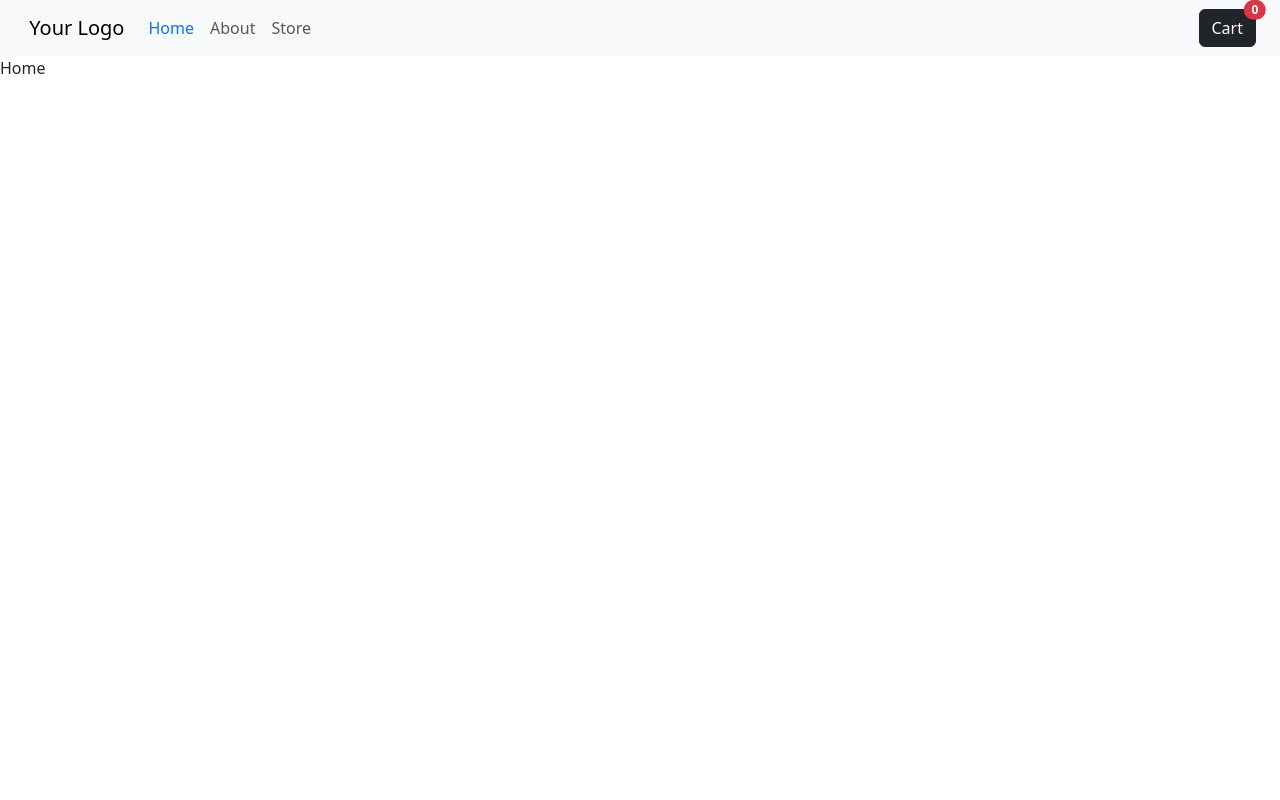
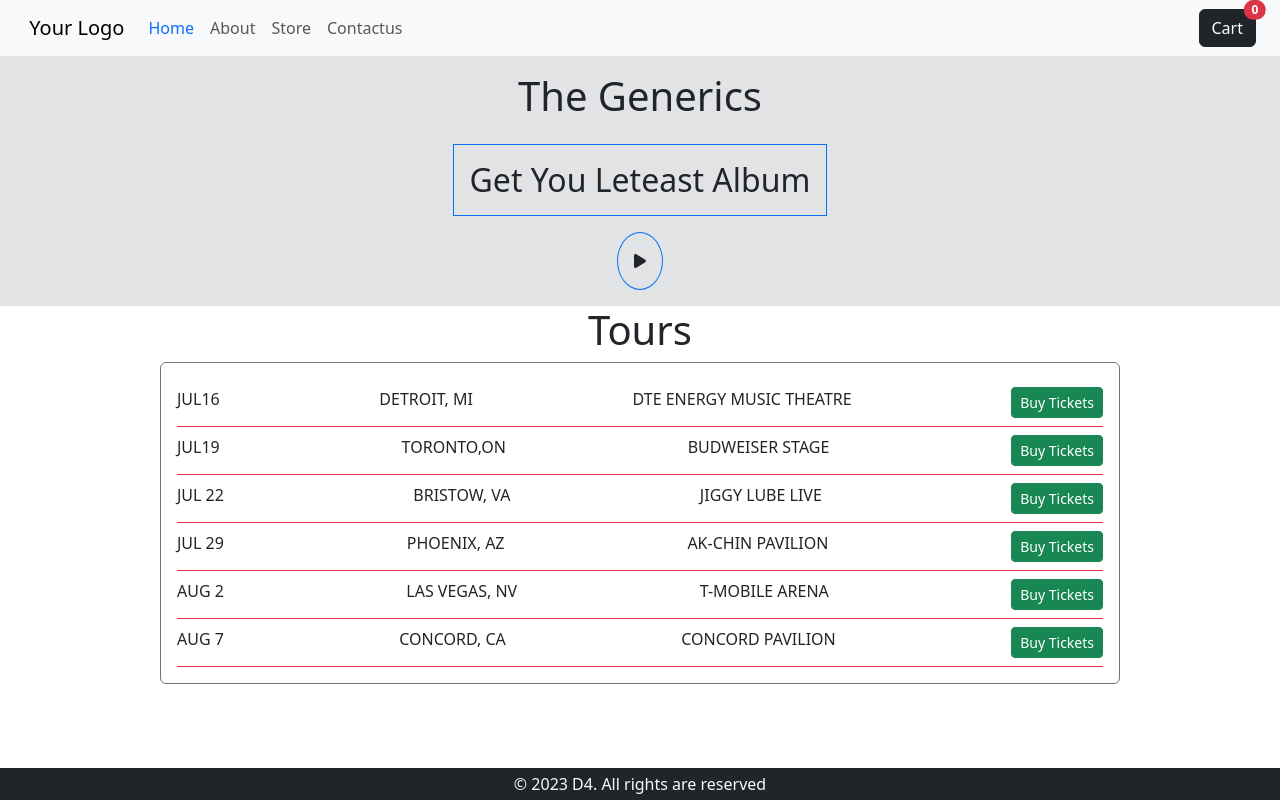
Before and after one commit to codepath26/Eccomarce_React, a React (Create React App) app: page / in a window 1280 px wide. Built offline with nearby package versions, Linux system fonts and the light colour scheme.

Commit message:
adding the contect page and handling the request using the firebase backend as a service

```diff
--- a/public/index.html
+++ b/public/index.html
@@ -12,10 +12,12 @@
     <link rel="apple-touch-icon" href="%PUBLIC_URL%/logo192.png" />
     <link rel="manifest" href="%PUBLIC_URL%/manifest.json" />
     <title>React App</title>
+    <script src="https://kit.fontawesome.com/1c844c00aa.js" crossorigin="anonymous"></script>
   </head>
   <body>
     <noscript>You need to enable JavaScript to run this app.</noscript>
     <div id="overlays"></div>
     <div id="root"></div>
+
   </body>
 </html>
--- a/src/App.js
+++ b/src/App.js
@@ -4,6 +4,7 @@ import Header from "./Components/Header/Header";
 import Cart from "./Components/Cart/Cart";
 import ProductProvider from "./Context/ProductContext";
 import { useState } from "react";
+import Footer from "./Components/Footer/Footer";
 
    //this is the kind mistack which i made i used to render elements into the header so that the element is not show into the web pade don't do the next time
                   //  <Header>
@@ -23,6 +24,7 @@ function App() {
       <Header onOpen={onShowCart}/>
       {showCart && <Cart onClose ={onHideCart} />}
       <Outlet/>
+      <Footer/>
 
     </ProductProvider>
   );
--- a/src/Components/About/About.js
+++ b/src/Components/About/About.js
@@ -1,11 +1,9 @@
-import React from 'react'
+import React from "react";
 
 function About() {
   return (
-    <div>
-      about
-    </div>
-  )
+   <h1 className="mt-5">dfds</h1>
+  );
 }
 
 export default About;
--- a/src/Components/Cart/Modal.js
+++ b/src/Components/Cart/Modal.js
@@ -28,7 +28,7 @@ function Modal(props) {
           </tbody>
         </table>
         <hr />
-        <div className="border border-success d-flex justify-content-between fs-3 fw-bolder">
+        <div className=" d-flex justify-content-between fs-3 fw-bolder">
           <span>Total Price</span>{console.log(productsDetails.totalPrice)}
           <span>₹{productsDetails.totalPrice}</span>
         </div>
--- /dev/null
+++ b/src/Components/ContactUs/Contact.js
@@ -0,0 +1,47 @@
+import React, { useState } from "react";
+
+function Contact() {
+  const [name , setName] =useState('')
+  const [email ,setEmail] =useState('')
+  const [phone , setPhone] =useState('');
+  const subminData = async(e)=>{
+    e.preventDefault();
+    try{
+      const user = {
+        name : name,
+        email: email,
+        phone : phone,
+      }
+        const result = await fetch(`${process.env.REACT_APP_URL}/movies.json()`,{
+          method : "POST",
+          body: user,
+          headers : {
+            "Content-Type" : "application/json"
+          }
+        })
+        const data = await result.json()
+        console.log(result)
+        console.log(data);
+    }catch(err){
+      console.log(err);
+    }
+  }
+  return (
+    <div className="my-5 vh-100 d-flex justify-content-center  p-2">
+      <div className="w-50 p-4 ">
+        <form className="d-flex flex-column w-75 mx-auto shadow p-3 m-5  rounded">
+          <h2 className="text-center">Enter Your Details</h2>
+          <label htmlFor="name" className="fw-bolder mt-3">Name</label>
+          <input type="text" id="name" className='border border-secondary rounded p-2  '  value={name} onChange={(e)=>setName(e.target.value)}/>
+          <label htmlFor="email" className="fw-bolder mt-3">Email</label>
+          <input type="email" id="email" className='border border-secondary rounded p-2  '  value={email} onChange={(e)=>setEmail(e.target.value)}/>
+          <label htmlFor="phone" className="fw-bolder mt-3">Phone</label>
+          <input type="number" id="phone" className='border border-secondary rounded p-2  '  value={phone} onChange={(e)=>setPhone(e.target.value)}/>
+          <button type="submit" className="btn btn-primary m-4" onClick={subminData}>Submit</button>
+        </form>
+      </div>
+    </div>
+  );
+}
+
+export default Contact;
--- /dev/null
+++ b/src/Components/Footer/Footer.js
@@ -0,0 +1,14 @@
+import React from 'react'
+
+function Footer() {
+  return (
+    <div className='bg-dark text-light py-1  position-fixed bottom-0 left-0 w-100'>
+      <div className="container text-center">
+        <p className='my-auto'>&copy; 2023 D4. All rights are reserved</p>
+      </div>
+
+    </div>
+  )
+}
+
+export default Footer
--- a/src/Components/Header/Header.js
+++ b/src/Components/Header/Header.js
@@ -10,9 +10,9 @@ function Header(props) {
    } ,0);
    console.log("total number",totalNumber);
   return (
-    <nav className="navbar navbar-expand-lg navbar-light bg-light">
+    <nav className="navbar navbar-expand-lg navbar-light bg-light position-fixed top-0 left-0 w-100">
       <div className="container">
-        <Link className="navbar-brand" href="#">
+        <Link className="navbar-brand" to="#">
           Your Logo
         </Link>
         <button
@@ -43,6 +43,11 @@ function Header(props) {
                 Store
               </NavLink>
             </li>
+            <li className="nav-item">
+              <NavLink className={({isActive})=>`nav-link ${isActive ? "text-primary" : ""}`} to="contact">
+                Contactus
+              </NavLink>
+            </li>
           </ul>
         </div>
       </div>
--- a/src/Components/Home/Home.js
+++ b/src/Components/Home/Home.js
@@ -1,8 +1,80 @@
 import React from "react";
 
 function Home() {
-  console.log("tjos");
-  return <div>Home</div>;
+  return (
+    <>
+      <div className="bg-secondary-subtle  w-100  mt-5 pt-4">
+        <div className="d-flex align-items-center flex-column">
+          <h1 className="fs-1">The Generics</h1>
+          <div className="text-center">
+            <h2 className="fw-lighter mt-3 border border-primary p-3">
+              Get You Leteast Album
+            </h2>
+            <p className="border border-primary rounded-circle text-center d-inline-block p-3 mt-2 ">
+              <i class="fa-solid fa-play"></i>
+            </p>
+          </div>
+        </div>
+      </div>
+      <div>
+        <div className="text-center mb-2">
+          <h1>Tours</h1>
+        </div>
+        <div className="d-flex justify-content-center ">
+          <ul className="list-group w-75 mb-5 border rounded border-secondary p-3">
+            <li className="border-bottom border-danger mt-2   d-flex justify-content-between ">
+              <span>JUL16</span>
+              <span >DETROIT, MI</span>
+              <span>DTE ENERGY MUSIC THEATRE</span>
+              <span className="pb-2">
+                <button className="btn btn-sm btn-success ">Buy Tickets</button>
+              </span>
+            </li>
+            <li className="border-bottom border-danger mt-2   d-flex justify-content-between">
+              <span>JUL19</span>
+              <span>TORONTO,ON</span>
+              <span>BUDWEISER STAGE</span>
+              <span className="pb-2">
+                <button className="btn btn-sm btn-success ">Buy Tickets</button>
+              </span>
+            </li>
+            <li className="border-bottom border-danger mt-2   d-flex justify-content-between">
+              <span>JUL 22</span>
+              <span>BRISTOW, VA</span>
+              <span>JIGGY LUBE LIVE</span>
+              <span className="pb-2">
+                <button className="btn btn-sm btn-success ">Buy Tickets</button>
+              </span>
+            </li>
+            <li className="border-bottom border-danger mt-2   d-flex justify-content-between">
+              <span>JUL 29</span>
+              <span>PHOENIX, AZ</span>
+              <span>AK-CHIN PAVILION</span>
+              <span className="pb-2">
+                <button className="btn btn-sm btn-success ">Buy Tickets</button>
+              </span>
+            </li>
+            <li className="border-bottom border-danger mt-2   d-flex justify-content-between">
+              <span>AUG 2</span>
+              <span>LAS VEGAS, NV</span>
+              <span>T-MOBILE ARENA</span>
+              <span className="pb-2">
+                <button className="btn btn-sm btn-success ">Buy Tickets</button>
+              </span>
+            </li>
+            <li className="border-bottom border-danger mt-2   d-flex justify-content-between">
+              <span>AUG 7</span>
+              <span>CONCORD, CA</span>
+              <span>CONCORD PAVILION</span>
+              <span className="pb-2">
+                <button className="btn btn-sm btn-success ">Buy Tickets</button>
+              </span>
+            </li>
+          </ul>
+        </div>
+      </div>
+    </>
+  );
 }
 
 export default Home;
--- a/src/Components/Store/Product.js
+++ b/src/Components/Store/Product.js
@@ -12,7 +12,7 @@ function Product({ product }) {
 
   return (
     <>
-      <div className="col-lg-4 col-md-4 col-sm-4 col-12 d-flex flex-column align-item-center mt-4 ">
+      <div className="col-lg-4 col-md-4 col-sm-4 col-12 d-flex flex-column align-item-center mt-4  ">
         <div className="fs-4">{title}</div>
         <div className=" my-1">
           <img className="img-fluid" src={imageUrl} alt="product" />
--- a/src/Components/Store/Store.js
+++ b/src/Components/Store/Store.js
@@ -60,7 +60,7 @@ const products = [
 
 function Store() {
 
-  return   <div className="container text-center">
+  return   <div className="container text-center mb-5">
           <div className="row">
 
       {
--- a/src/index.js
+++ b/src/index.js
@@ -6,6 +6,7 @@ import About from "./Components/About/About";
 import Home from "./Components/Home/Home";
 import Store from "./Components/Store/Store";
 import {  RouterProvider, createBrowserRouter } from "react-router-dom";
+import Contact from "./Components/ContactUs/Contact";
 // there are three method to used....
 // import Header from "./Components/Header/Header";
 
@@ -26,6 +27,10 @@ import {  RouterProvider, createBrowserRouter } from "react-router-dom";
             {
               path: "store",
               element: <Store />,
+            },
+            {
+              path: "contact",
+              element: <Contact />,
             },
           ],
         },
```
Also changed, not shown: 1 other file (tests, documents, lock files or other folders).
